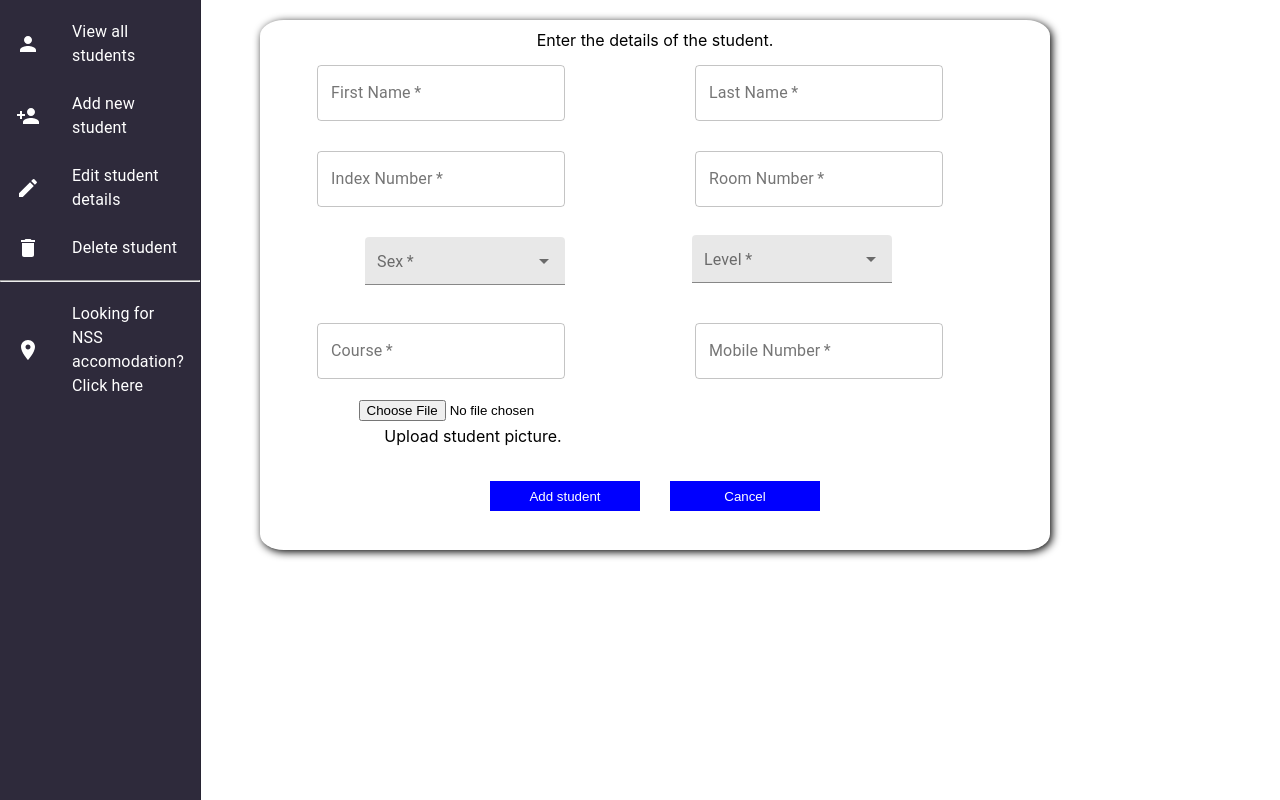
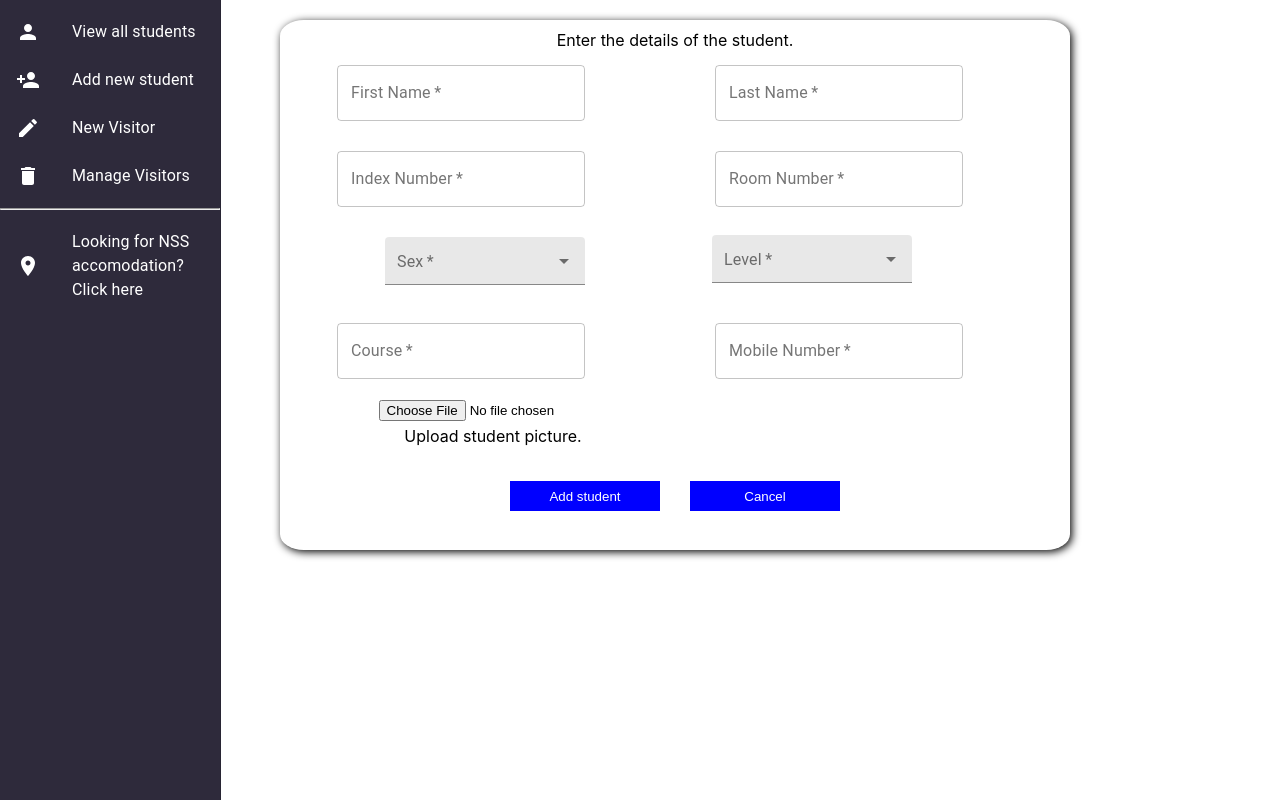
Before and after one commit to larryking01/Final_Year_Project, a React (Create React App) app in the folder school_project/: page /addnewstudent in a window 1280 px wide. Built offline with nearby package versions, Linux system fonts and the light colour scheme.

Commit message:
after first styling of students table

```diff
--- a/school_project/src/StudentTracking/AddNewStudent.js
+++ b/school_project/src/StudentTracking/AddNewStudent.js
@@ -1,37 +1,18 @@
-import React, { useState, useEffect } from 'react'
-import { useHistory, Link } from 'react-router-dom'
+import React, { useState } from 'react'
+import { useHistory } from 'react-router-dom'
 import { projectFirestore, projectStorage } from '../firebaseSetup/firebaseConfig'
-import useUploadPictureToStorage from '../firebaseSetup/uploadPictureToStorage' // hook to upload student picture to storage.
 import './addStudentBtnStyles.css'
-
+import PersistentDrawer from './PersistentDrawer'
+//import SwipeableDrawer from './SwipeableDrawer'
 
 import { makeStyles } from '@material-ui/core/styles'
-import { Drawer, List, ListItem, ListItemIcon, ListItemText,
-         Typography, TextField } from '@material-ui/core'
+import { Typography, TextField } from '@material-ui/core'
 import { Autocomplete } from '@material-ui/lab'
-import PersonIcon from '@material-ui/icons/Person'
-import PersonAddIcon from '@material-ui/icons/PersonAdd'
-import EditIcon from '@material-ui/icons/Edit'
-import DeleteIcon from '@material-ui/icons/Delete'
-import RoomIcon from '@material-ui/icons/Room'
 
 
 // setting up styling.
 const useStyles = makeStyles(theme => ({
-    drawerPaper: {
-        width: 'inherit',
-        opacity: 1,
-        color: 'white',
-        backgroundColor: '#2E2A3B'
-    },
-    listItem: {
-        '&:hover': {
-            backgroundColor: '#13131A'
-        }
-    },
-    listItemIcon: {
-        color: 'white'
-    },
+
     addNewStudentForm: {
         width:'790px',
         height: '530px',
@@ -286,61 +267,8 @@ export default function AddNewStudent() {
 
     return (
         <div style={{display: 'flex'}}>
-            <Drawer variant='persistent'
-                    anchor='left'
-                    open={true}
-                    style={{width: '200px'}}
-                    classes={{paper: classes.drawerPaper }}
-             >
-                 <List>
-                     <div onClick={() => router.push('/viewallstudents')}>
-                     <ListItem button className={classes.listItem}>
-                         <ListItemIcon className={classes.listItemIcon}>
-                             <PersonIcon />
-                         </ListItemIcon>
-                         <ListItemText primary={'View all students'} />
-                     </ListItem>
-                     </div>
 
-                    <div onClick={() => router.push('/addnewstudent')}>
-                     <ListItem button className={classes.listItem}>
-                         <ListItemIcon className={classes.listItemIcon}>
-                                <PersonAddIcon />
-                         </ListItemIcon>
-                         <ListItemText primary={'Add new student'} />
-                     </ListItem>
-                     </div>
-
-                    <div onClick={() => router.push('/editstudentdetails')}>
-                     <ListItem button className={classes.listItem}>
-                         <ListItemIcon className={classes.listItemIcon}>
-                                <EditIcon />
-                         </ListItemIcon>
-                         <ListItemText primary={'Edit student details'} />
-                     </ListItem>
-                     </div>
-
-                    <div onClick={() => router.push('/deletestudent')}>
-                     <ListItem button className={classes.listItem}>
-                         <ListItemIcon className={classes.listItemIcon}>
-                                <DeleteIcon />
-                         </ListItemIcon>
-                         <ListItemText primary={'Delete student'} />
-                     </ListItem>
-                     </div>
-                     <hr />
-
-                     <ListItem button className={classes.listItem}>
-                         <ListItemIcon className={classes.listItemIcon}>
-                                <RoomIcon />
-                         </ListItemIcon>
-                         <ListItemText primary={'Looking for NSS accomodation? Click here'} />
-                     </ListItem>
-
-                 </List>
-            </Drawer>
-
-
+            <PersistentDrawer />
 
             {/* the form for adding a new student */}
             <div className={classes.addNewStudentForm}>
--- a/school_project/src/StudentTracking/MainPage.js
+++ b/school_project/src/StudentTracking/MainPage.js
@@ -1,49 +1,17 @@
 import React, { useState, useEffect } from 'react'
-import { useHistory, Link } from 'react-router-dom'
 import { projectFirestore } from '../firebaseSetup/firebaseConfig'
-
-
-import { makeStyles } from '@material-ui/core/styles'
-import { Drawer, List, ListItem, ListItemIcon, ListItemText, Typography } from '@material-ui/core'
-import PersonIcon from '@material-ui/icons/Person'
-import PersonAddIcon from '@material-ui/icons/PersonAdd'
-import EditIcon from '@material-ui/icons/Edit'
-import DeleteIcon from '@material-ui/icons/Delete'
-import RoomIcon from '@material-ui/icons/Room'
 import MaterialTable from 'material-table'
 
-
-// setting up styling.
-const useStyles = makeStyles(theme => ({
-    drawerPaper: {
-        width: 'inherit',
-        opacity: 1,
-        color: 'white',
-        backgroundColor: '#2E2A3B'
-    },
-    listItem: {
-        '&:hover': {
-            backgroundColor: '#13131A'
-        }
-    },
-    listItemIcon: {
-        color: 'white'
-    }
-}))
-
+import SwipeableDrawer from './SwipeableDrawer'
+//import PersistentDrawer from './PersistentDrawer'
 
 
 
 export default function MainPage() {
 
-    // initializing styling
-    const classes = useStyles()
-
-    // for routing
-    const router = useHistory()
-
     // handling state.
     const [ addedStudentsArray, setAddedStudentsArray ] = useState([])
+    const [ selectedRow, setSelectedRow ] = useState(null)
 
     // the use effect to fetch all added students.
     useEffect(() => {
@@ -62,7 +30,7 @@ export default function MainPage() {
 
     // setting up the columns of the table.
     const tableColumns = [
-        { title: 'Student Picture', field: 'imageUrl',
+        { title: 'Student Picture', field: 'imageUrl', editable : 'never',
         render: item => <img src={item.imageUrl} alt='' border='1' width='90'  /> },
         { title: 'Index Number', field: 'indexNumber'},
         { title: 'First Name', field: 'firstName'},
@@ -78,67 +46,44 @@ export default function MainPage() {
 
     return (
         <div style={{ display: 'flex'}}>
-            <Drawer variant='persistent'
-                    anchor='left'
-                    open={true}
-                    style={{width: '220px'}}
-                    classes={{paper: classes.drawerPaper }}
-             >
-                 <List>
-                     <div onClick={() => router.push('/viewallstudents')}>
-                     <ListItem button className={classes.listItem}>
-                         <ListItemIcon className={classes.listItemIcon}>
-                             <PersonIcon />
-                         </ListItemIcon>
-                         <ListItemText primary={'View all students'} />
-                     </ListItem>
-                     </div>
 
-                    <div onClick={() => router.push('/addnewstudent')}>
-                     <ListItem button className={classes.listItem} >
-                         <ListItemIcon className={classes.listItemIcon}>
-                                <PersonAddIcon />
-                         </ListItemIcon>
-                         <ListItemText primary={'Add new student'} />
-                     </ListItem>
-                     </div>
+            <SwipeableDrawer />
 
-                    <div onClick={() => router.push('/editstudentdetails')}>
-                     <ListItem button className={classes.listItem}>
-                         <ListItemIcon className={classes.listItemIcon}>
-                                <EditIcon />
-                         </ListItemIcon>
-                         <ListItemText primary={'Edit student details'} />
-                     </ListItem>
-                     </div>
-
-                    <div onClick={() => router.push('/deletestudent')}>
-                     <ListItem button className={classes.listItem}>
-                         <ListItemIcon className={classes.listItemIcon}>
-                                <DeleteIcon />
-                         </ListItemIcon>
-                         <ListItemText primary={'Delete student'} />
-                     </ListItem>
-                     </div>
-                     <hr />
-
-
-                     <ListItem button className={classes.listItem}>
-                         <ListItemIcon className={classes.listItemIcon}>
-                                <RoomIcon />
-                         </ListItemIcon>
-                         <ListItemText primary={'Looking for NSS accomodation? Click here'} />
-                     </ListItem>
-
-                 </List>
-
-            </Drawer>
-
-            <div style={{flexDirection: 'column', marginLeft: 100}}>
+            <div style={{flexDirection: 'column', marginLeft: 20}}>
                 <MaterialTable
                     title='List Of Students'
                     data={ addedStudentsArray }
                     columns={ tableColumns }
+                    onRowClick={ ((event, selectedRow) => setSelectedRow(selectedRow.tableData.id))}
+                    options={{
+                        headerStyle: {
+                            backgroundColor: '#01579b',
+                            color: '#FFF'
+                        },
+                        rowStyle: rowData => ({
+                            backgroundColor: ( selectedRow === rowData.tableData.id) ? 'darkgrey' : '#FFF'
+                            //color: ( selectedRow === rowData.tableData.id) ? 'black' : 'black'
+                        }),
+                        actionsColumnIndex: -1
+                    }}
+                    editable={{
+                        onRowUpdate: ( newData, oldData ) => new Promise((resolve, reject) => {
+                            console.log(`old data = ${oldData}`)
+                            console.log(`new data = ${newData}`)
+
+                            resolve()
+                        }),
+                        onRowDelete: (selectedRow) => new Promise((resolve, reject) => {
+                            console.log(`deleted row = ${selectedRow}`)
+                            resolve()
+                        })
+
+
+                    }}
+
+
+
+
                 />
             </div>
 
--- a/school_project/src/StudentTracking/EditStudentDetails.js
+++ b/school_project/src/StudentTracking/PersistentDrawer.js
@@ -32,17 +32,16 @@ const useStyles = makeStyles(theme => ({
 
 
 
-export default function EditStudentDetails() {
+export default function PersistentDrawer() {
 
-    // initializing styling
-    const classes = useStyles()
+     // initializing styling
+     const classes = useStyles()
 
-    // for routing
-    const router = useHistory()
-
+     // for routing
+     const router = useHistory()
 
     return (
-        <div style={{display: 'flex'}}>
+        <div>
             <Drawer variant='persistent'
                     anchor='left'
                     open={true}
@@ -68,21 +67,21 @@ export default function EditStudentDetails() {
                      </ListItem>
                      </div>
 
-                    <div onClick={() => router.push('/editstudentdetails')}>
+                    <div onClick={() => router.push('/newvisitor')}>
                      <ListItem button className={classes.listItem}>
                          <ListItemIcon className={classes.listItemIcon}>
                                 <EditIcon />
                          </ListItemIcon>
-                         <ListItemText primary={'Edit student details'} />
+                         <ListItemText primary={'New Visitor'} />
                      </ListItem>
                      </div>
 
-                    <div onClick={() => router.push('/deletestudent')}>
+                    <div onClick={() => router.push('/managevisitors')}>
                      <ListItem button className={classes.listItem}>
                          <ListItemIcon className={classes.listItemIcon}>
                                 <DeleteIcon />
                          </ListItemIcon>
-                         <ListItemText primary={'Delete student'} />
+                         <ListItemText primary={'Manage Visitors'} />
                      </ListItem>
                      </div>
                      <hr />
@@ -99,10 +98,6 @@ export default function EditStudentDetails() {
 
             </Drawer>
 
-
-            <div>
-                Edit students here
-            </div>
         </div>
     )
 }
--- a/school_project/src/StudentTracking/DeleteStudent.js
+++ b/school_project/src/StudentTracking/SwipeableDrawer.js
@@ -1,20 +1,27 @@
-import React from 'react'
-import { useHistory, Link } from 'react-router-dom'
+import React, { useState } from 'react'
+import { useHistory } from 'react-router-dom'
+import Box from '@material-ui/core/Box'
+import Divider from '@material-ui/core/Divider'
+import SwipeableDrawer from '@material-ui/core/SwipeableDrawer'
+import IconButton from '@material-ui/core/IconButton'
+import MenuIcon from '@material-ui/icons/Menu'
+import List from '@material-ui/core/List'
+import ListItem from '@material-ui/core/ListItem'
+import ListItemText from '@material-ui/core/ListItemText'
+import ListItemIcon from '@material-ui/core/ListItemIcon'
 
-
+// styling
 import { makeStyles } from '@material-ui/core/styles'
-import { Drawer, List, ListItem, ListItemIcon, ListItemText, Typography } from '@material-ui/core'
 import PersonIcon from '@material-ui/icons/Person'
 import PersonAddIcon from '@material-ui/icons/PersonAdd'
 import EditIcon from '@material-ui/icons/Edit'
 import DeleteIcon from '@material-ui/icons/Delete'
 import RoomIcon from '@material-ui/icons/Room'
 
-
 // setting up styling.
 const useStyles = makeStyles(theme => ({
     drawerPaper: {
-        width: 'inherit',
+        width: '180',
         opacity: 1,
         color: 'white',
         backgroundColor: '#2E2A3B'
@@ -31,23 +38,47 @@ const useStyles = makeStyles(theme => ({
 
 
 
-export default function DeleteStudent() {
 
-    // initializing styling
+export default function Swipeabledrawer() {
+
+    // handling state.
+    const [ open, setOpen ] = useState(false)
+
+    // initializing styling.
     const classes = useStyles()
 
-    // for routing
+    // routing
     const router = useHistory()
 
 
     return (
-        <div style={{display: 'flex'}}>
-            <Drawer variant='persistent'
+       <div>
+           <IconButton
+                edge='start'
+                color='inherit'
+                aria-label='Open drawer'
+                onClick={ () => setOpen(true)}
+           >
+              <div onClick={() => setOpen(true)}>
+                <MenuIcon> </MenuIcon>
+              </div>
+
+           </IconButton>
+
+
+           <SwipeableDrawer
                 anchor='left'
-                    open={true}
-                    style={{width: '220px'}}
-                    classes={{paper: classes.drawerPaper }}
+                open={ open }
+                onOpen={ () => {} }
+                onClose={ () => setOpen(false)}
            >
+               <div className={classes.drawerPaper}>
+                   <Box textAlign='center' p={2}>
+                        Navigation
+                   </Box>
+                   <Divider />
+                   <hr />
+
                    <List>
                    <div onClick={() => router.push('/viewallstudents')}>
                      <ListItem button className={classes.listItem}>
@@ -58,8 +89,8 @@ export default function DeleteStudent() {
                      </ListItem>
                      </div>
 
-                    <div onClick={() => router.push('/addnewstudent')}>
-                     <ListItem button className={classes.listItem}>
+                     <div onClick={() => router.push('/addnewstudent') }>
+                     <ListItem button className={classes.listItem} >
                          <ListItemIcon className={classes.listItemIcon}>
                                 <PersonAddIcon />
                          </ListItemIcon>
@@ -67,25 +98,24 @@ export default function DeleteStudent() {
                      </ListItem>
                      </div>
 
-                    <div onClick={() => router.push('/editstudentdetails')}>
+                     <div onClick={() => router.push('/newvisitor')}>
                      <ListItem button className={classes.listItem}>
                          <ListItemIcon className={classes.listItemIcon}>
                                 <EditIcon />
                          </ListItemIcon>
-                         <ListItemText primary={'Edit student details'} />
+                         <ListItemText primary={'New Visitor'} />
                      </ListItem>
                      </div>
 
-                    <div onClick={() => router.push('/deletestudent')}>
+                     <div onClick={() => router.push('/managevisitors')}>
                      <ListItem button className={classes.listItem}>
                          <ListItemIcon className={classes.listItemIcon}>
                                 <DeleteIcon />
                          </ListItemIcon>
-                         <ListItemText primary={'Delete student'} />
+                         <ListItemText primary={'Manage Visitors'} />
                      </ListItem>
                      </div>
                      <hr />
-
 
                      <ListItem button className={classes.listItem}>
                          <ListItemIcon className={classes.listItemIcon}>
@@ -96,14 +126,11 @@ export default function DeleteStudent() {
 
                    </List>
 
-            </Drawer>
-
-            <div>
-                Delete students here
                </div>
 
-
+           </SwipeableDrawer>
 
        </div>
+
     )
 }
```
Also changed, not shown: school_project/src/App.js (+4 -4 lines), school_project/src/StudentTracking/ManageVisitors.js (added, +22 -0 lines), school_project/src/StudentTracking/NewVisitor.js (added, +24 -0 lines). Lines whose indentation alone changed are shown as unchanged.
